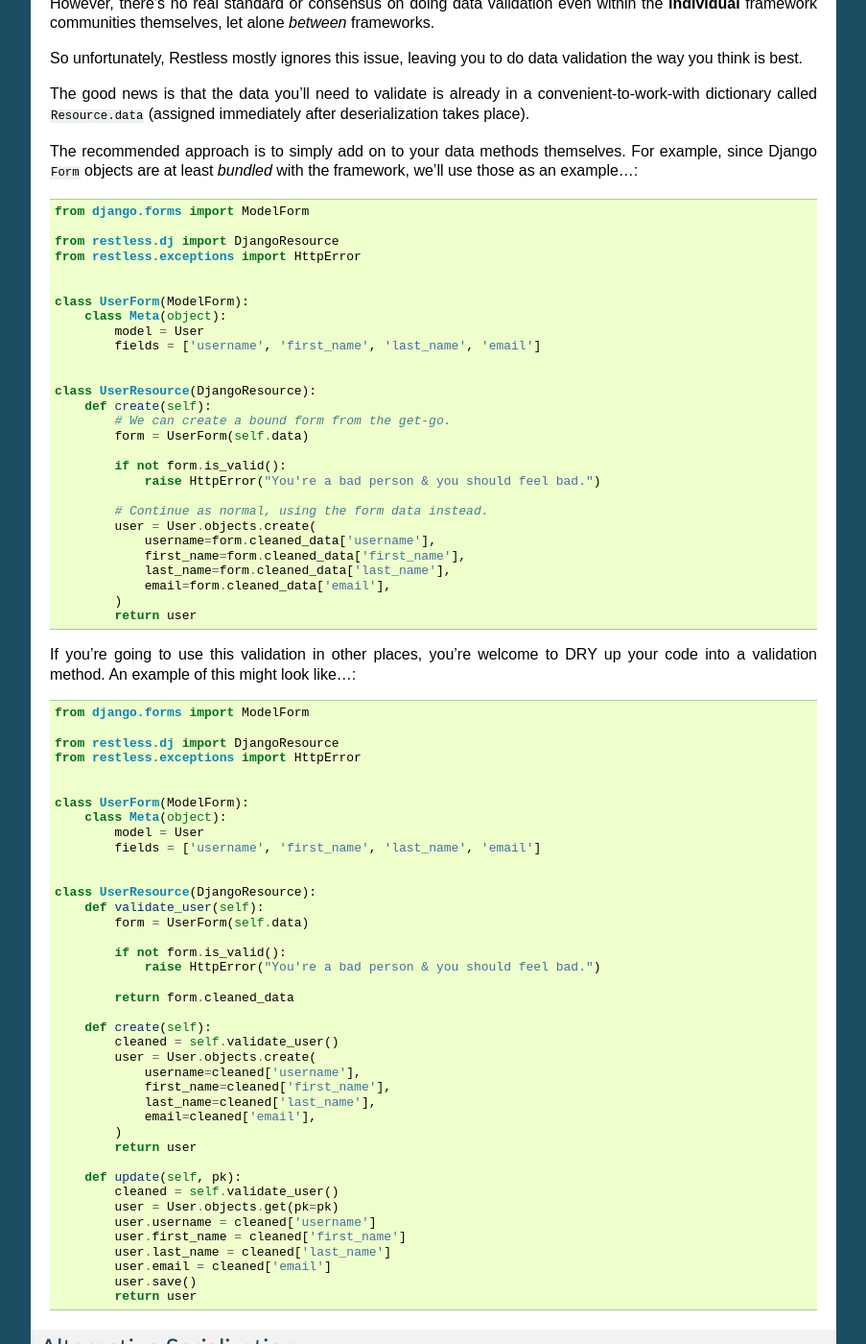
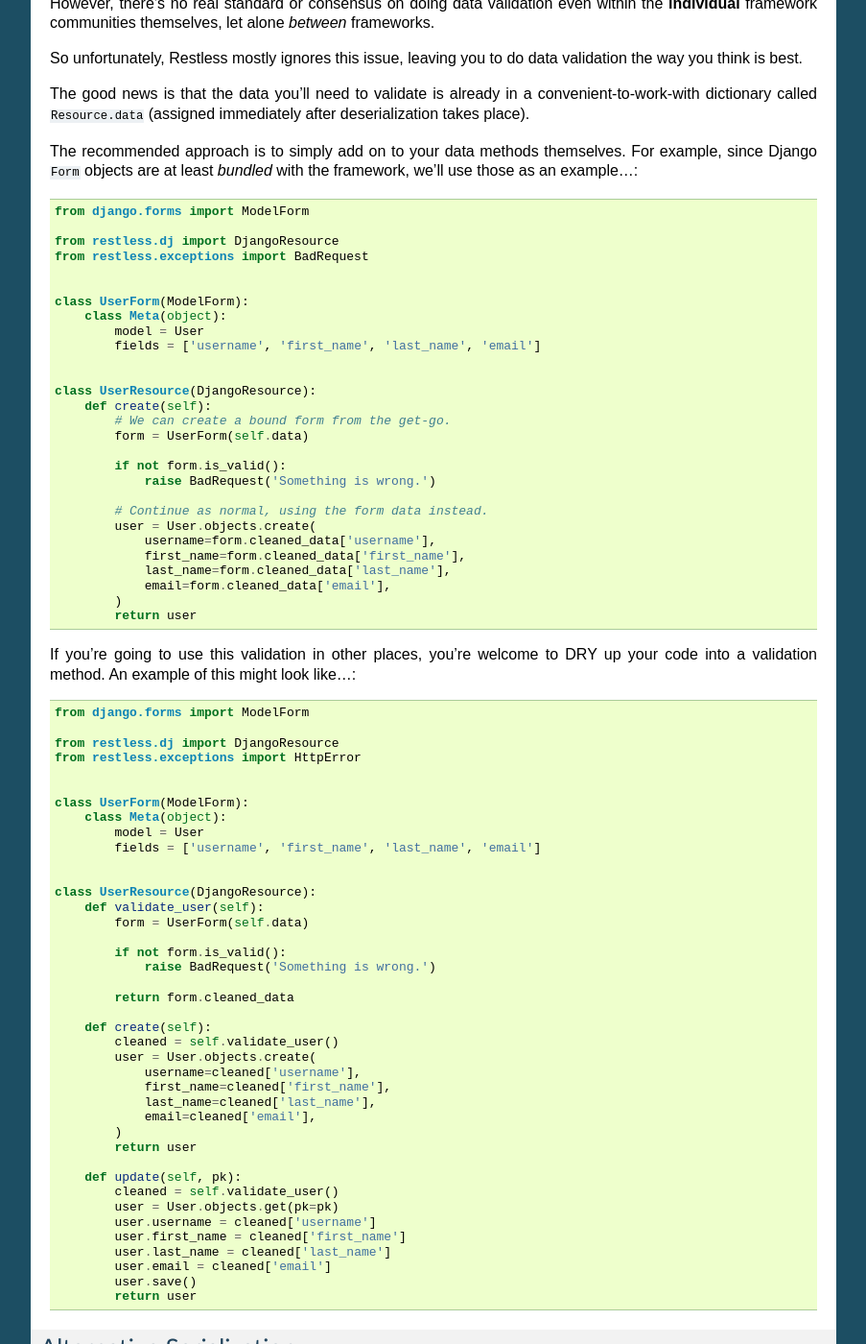
Before and after one commit to toastdriven/restless, a Sphinx documentation site: the page built from docs/extending.rst, in a window 1280 px wide and 1400 px high, scrolled down 4989 px. Shown: the whole window at 96% size, without its empty margins (198-1101 px from the left). Built offline with Sphinx 7.4.7, drawn with Linux system fonts in a browser that asks for light colours.

Commit message:
Improving the documentation

```diff
--- a/docs/extending.rst
+++ b/docs/extending.rst
@@ -323,7 +323,7 @@
     from django.forms import ModelForm
 
     from restless.dj import DjangoResource
-    from restless.exceptions import HttpError
+    from restless.exceptions import BadRequest
 
 
     class UserForm(ModelForm):
@@ -338,7 +338,7 @@
             form = UserForm(self.data)
 
             if not form.is_valid():
-                raise HttpError("You're a bad person & you should feel bad.")
+                raise BadRequest('Something is wrong.')
 
             # Continue as normal, using the form data instead.
             user = User.objects.create(
@@ -369,7 +369,7 @@
             form = UserForm(self.data)
 
             if not form.is_valid():
-                raise HttpError("You're a bad person & you should feel bad.")
+                raise BadRequest('Something is wrong.')
 
             return form.cleaned_data
 
```
Also changed, not shown: other parts of docs/extending.rst (+1 -1 lines).
